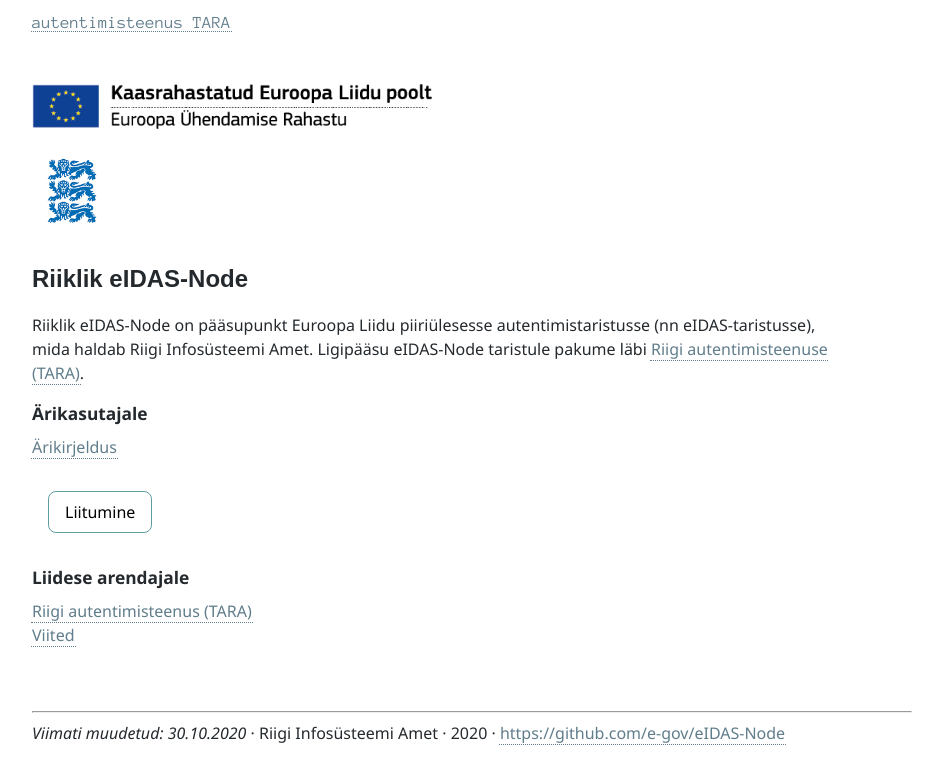
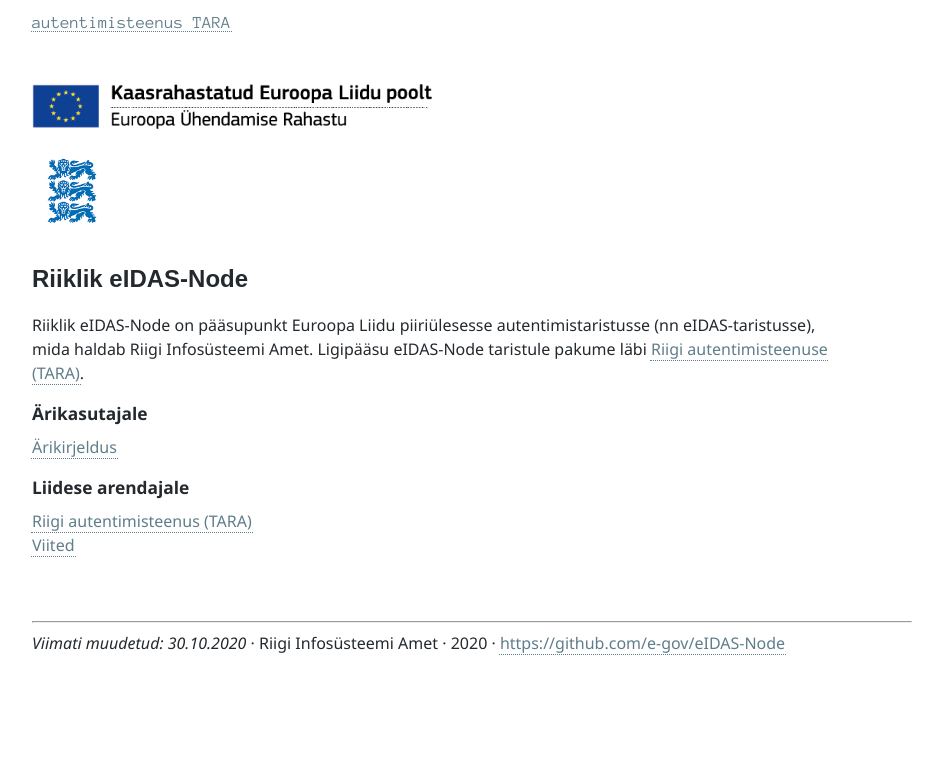
Before and after one commit to e-gov/eIDAS-Node, a Jekyll site: the page built from index.md, in a window 1280 px wide. Shown: the top 784 px of the page, without its empty margins (0-943 px from the left). Built offline with Jekyll 4.4.1, drawn with Linux system fonts in a browser that asks for light colours.

Commit message:
Update index.md

```diff
--- a/index.md
+++ b/index.md
@@ -10,11 +10,11 @@ permalink: /
 
 Riiklik eIDAS-Node on pääsupunkt Euroopa Liidu piiriülesesse autentimistaristusse (nn eIDAS-taristusse), mida haldab Riigi Infosüsteemi Amet. Ligipääsu eIDAS-Node taristule pakume läbi [Riigi autentimisteenuse (TARA)](https://e-gov.github.io/TARA-Doku/).
 
+
 ## Ärikasutajale
 
 [Ärikirjeldus](Arikirjeldus)<br>
 
-<p><a href='https://www.ria.ee/et/riigi-infosusteem/eid/partnerile.html#tara' class='nupp'>Liitumine</a></p>
 
 ## Liidese arendajale
 
```
